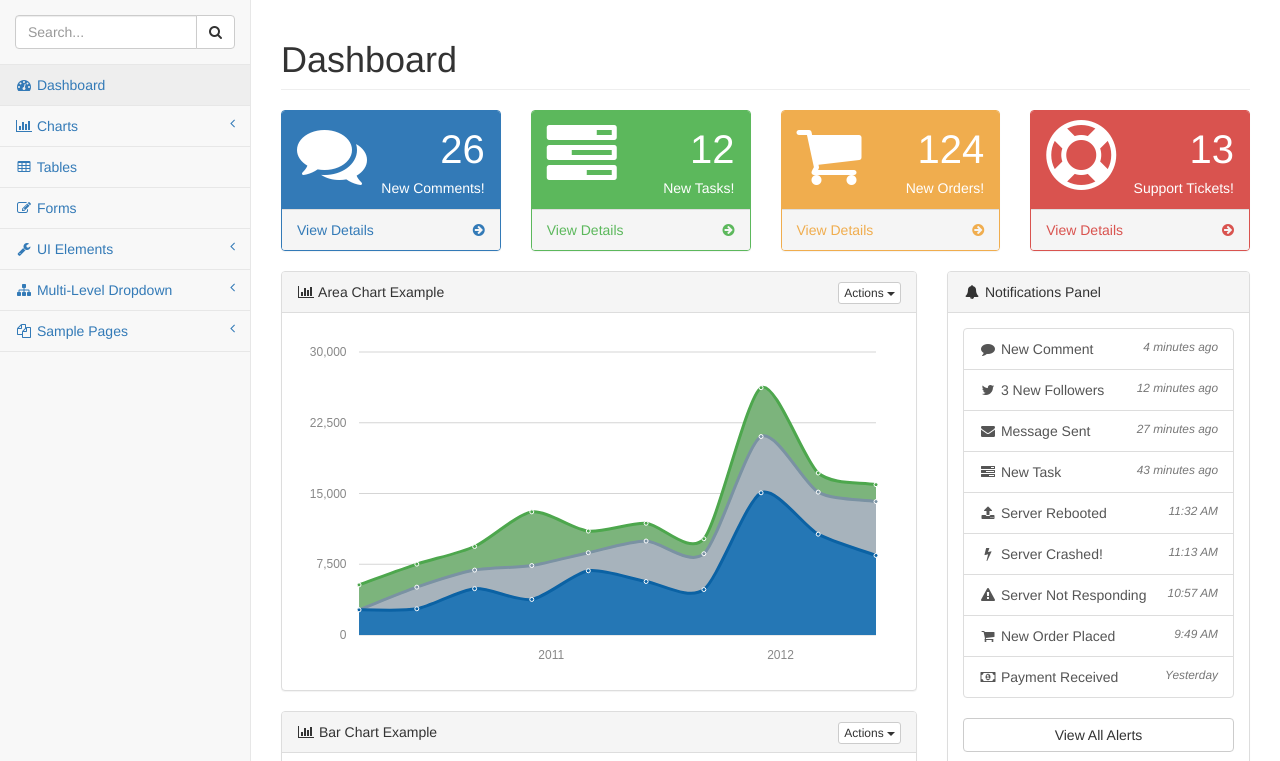
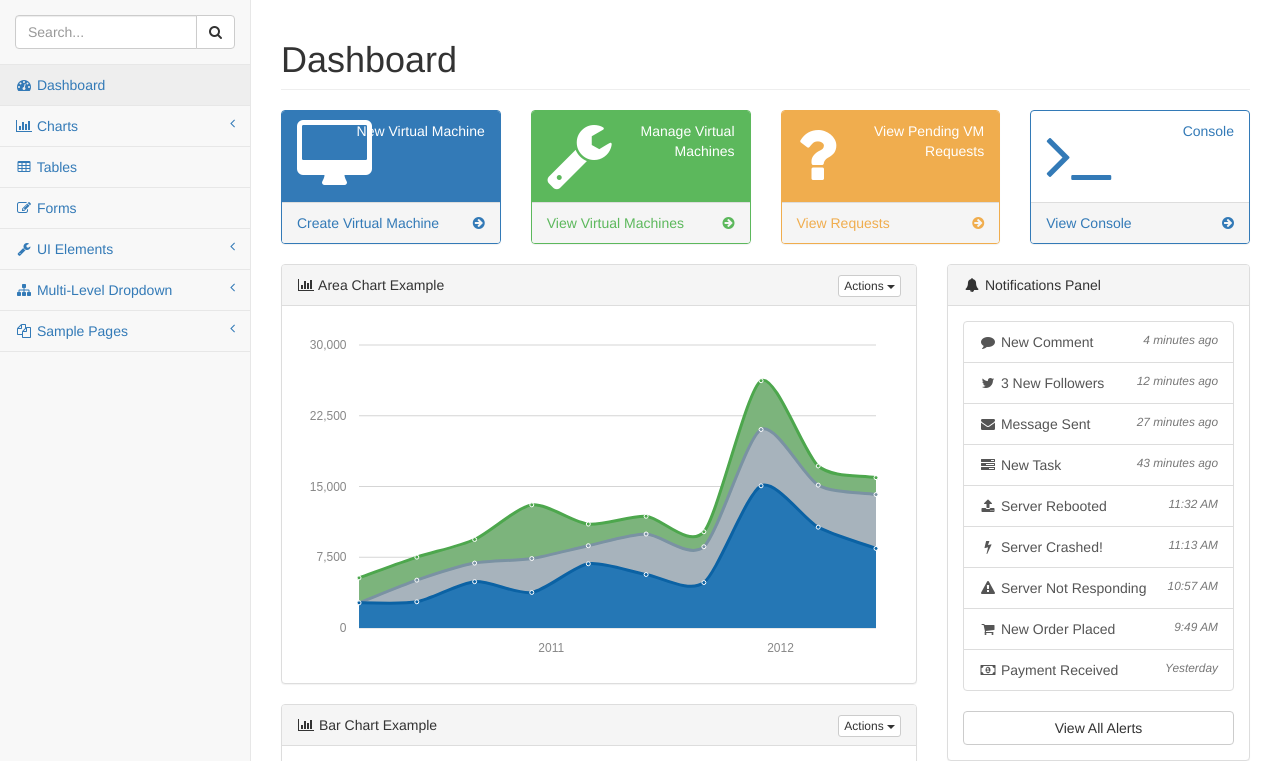
Before and after one commit to 7castle/manage-vm, a Django app: page / in a window 1280 px wide. Shown: the part 51-812 px from the top of the page. Run offline with Django 3.2, Linux system fonts and the light colour scheme; grey boxes labelled with a size stand in for pictures from a placeholder-image service; some libraries are stand-ins or nearby versions.

Commit message:
Added top dashboard options

```diff
--- a/templates/index.html
+++ b/templates/index.html
@@ -322,22 +322,64 @@
             </div>
             <!-- /.row -->
             <div class="row">
+                <a href="#">
                 <div class="col-lg-3 col-md-6">
                     <div class="panel panel-primary">
                         <div class="panel-heading">
                             <div class="row">
                                 <div class="col-xs-3">
-                                    <i class="fa fa-comments fa-5x"></i>
+                                    <i class="fa fa-desktop fa-5x"></i>
                                 </div>
                                 <div class="col-xs-9 text-right">
-                                    <div class="huge">26</div>
-                                    <div>New Comments!</div>
+                                    <div>New Virtual Machine</div>
                                 </div>
                             </div>
                         </div>
-                        <a href="#">
                             <div class="panel-footer">
-                                <span class="pull-left">View Details</span>
+                                <span class="pull-left">Create Virtual Machine</span>
+                                <span class="pull-right"><i class="fa fa-arrow-circle-right"></i></span>
+                                <div class="clearfix"></div>
+                            </div>
+                    </div>
+                </div>
+                </a>
+                <a href="#">
+                <div class="col-lg-3 col-md-6">
+                    <div class="panel panel-green">
+                        <div class="panel-heading">
+                            <div class="row">
+                                <div class="col-xs-3">
+                                    <i class="fa fa-wrench fa-5x"></i>
+                                </div>
+                                <div class="col-xs-9 text-right">
+                                    <div>Manage Virtual Machines</div>
+                                </div>
+                            </div>
+                        </div>
+                            <div class="panel-footer">
+                                <span class="pull-left">View Virtual Machines</span>
+                                <span class="pull-right"><i class="fa fa-arrow-circle-right"></i></span>
+                                <div class="clearfix"></div>
+                            </div>
+                        </a>
+                    </div>
+                </div>
+                <a href="#">
+                <div class="col-lg-3 col-md-6">
+                    <div class="panel panel-yellow">
+                        <div class="panel-heading">
+                            <div class="row">
+                                <div class="col-xs-3">
+                                    <i class="fa fa-question fa-5x"></i>
+                                </div>
+                                <div class="col-xs-9 text-right">
+                                    <div class="huge"></div>
+                                    <div>View Pending VM Requests</div>
+                                </div>
+                            </div>
+                        </div>
+                            <div class="panel-footer">
+                                <span class="pull-left">View Requests</span>
                                 <span class="pull-right"><i class="fa fa-arrow-circle-right"></i></span>
                                 <div class="clearfix"></div>
                             </div>
@@ -345,70 +387,25 @@
                     </div>
                 </div>
                 <div class="col-lg-3 col-md-6">
-                    <div class="panel panel-green">
+                    <div class="panel panel-primary">
+                    <a href="#">
                         <div class="panel-heading">
                             <div class="row">
                                 <div class="col-xs-3">
-                                    <i class="fa fa-tasks fa-5x"></i>
+                                    <i class="fa fa-terminal fa-5x"></i>
                                 </div>
                                 <div class="col-xs-9 text-right">
-                                    <div class="huge">12</div>
-                                    <div>New Tasks!</div>
+                                    <div>Console</div>
                                 </div>
                             </div>
                         </div>
-                        <a href="#">
                             <div class="panel-footer">
-                                <span class="pull-left">View Details</span>
+                                <span class="pull-left">View Console</span>
                                 <span class="pull-right"><i class="fa fa-arrow-circle-right"></i></span>
                                 <div class="clearfix"></div>
                             </div>
-                        </a>
                     </div>
-                </div>
-                <div class="col-lg-3 col-md-6">
-                    <div class="panel panel-yellow">
-                        <div class="panel-heading">
-                            <div class="row">
-                                <div class="col-xs-3">
-                                    <i class="fa fa-shopping-cart fa-5x"></i>
-                                </div>
-                                <div class="col-xs-9 text-right">
-                                    <div class="huge">124</div>
-                                    <div>New Orders!</div>
-                                </div>
-                            </div>
-                        </div>
-                        <a href="#">
-                            <div class="panel-footer">
-                                <span class="pull-left">View Details</span>
-                                <span class="pull-right"><i class="fa fa-arrow-circle-right"></i></span>
-                                <div class="clearfix"></div>
-                            </div>
-                        </a>
-                    </div>
-                </div>
-                <div class="col-lg-3 col-md-6">
-                    <div class="panel panel-red">
-                        <div class="panel-heading">
-                            <div class="row">
-                                <div class="col-xs-3">
-                                    <i class="fa fa-support fa-5x"></i>
-                                </div>
-                                <div class="col-xs-9 text-right">
-                                    <div class="huge">13</div>
-                                    <div>Support Tickets!</div>
-                                </div>
-                            </div>
-                        </div>
-                        <a href="#">
-                            <div class="panel-footer">
-                                <span class="pull-left">View Details</span>
-                                <span class="pull-right"><i class="fa fa-arrow-circle-right"></i></span>
-                                <div class="clearfix"></div>
-                            </div>
-                        </a>
-                    </div>
+                    </a>
                 </div>
             </div>
             <!-- /.row -->
```
